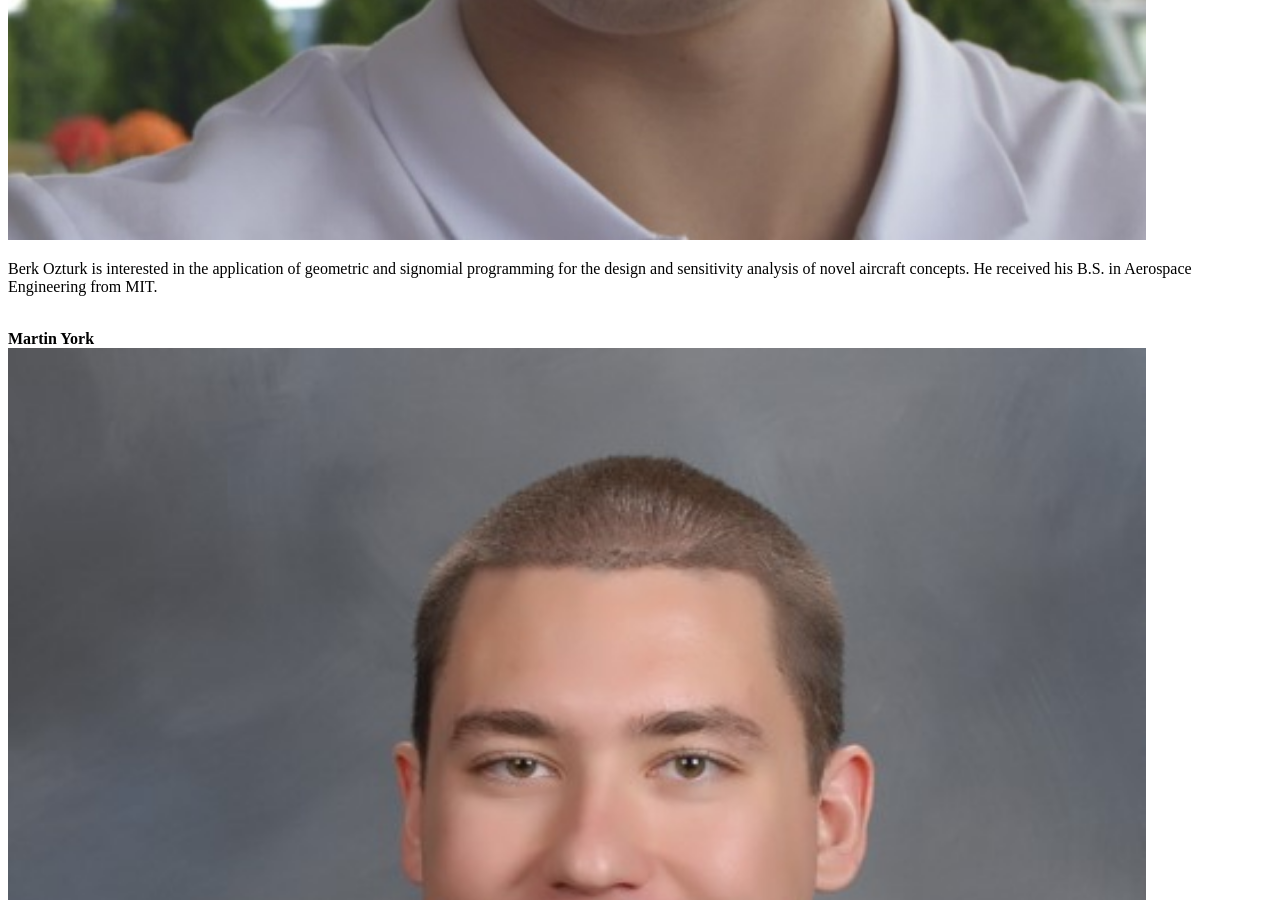
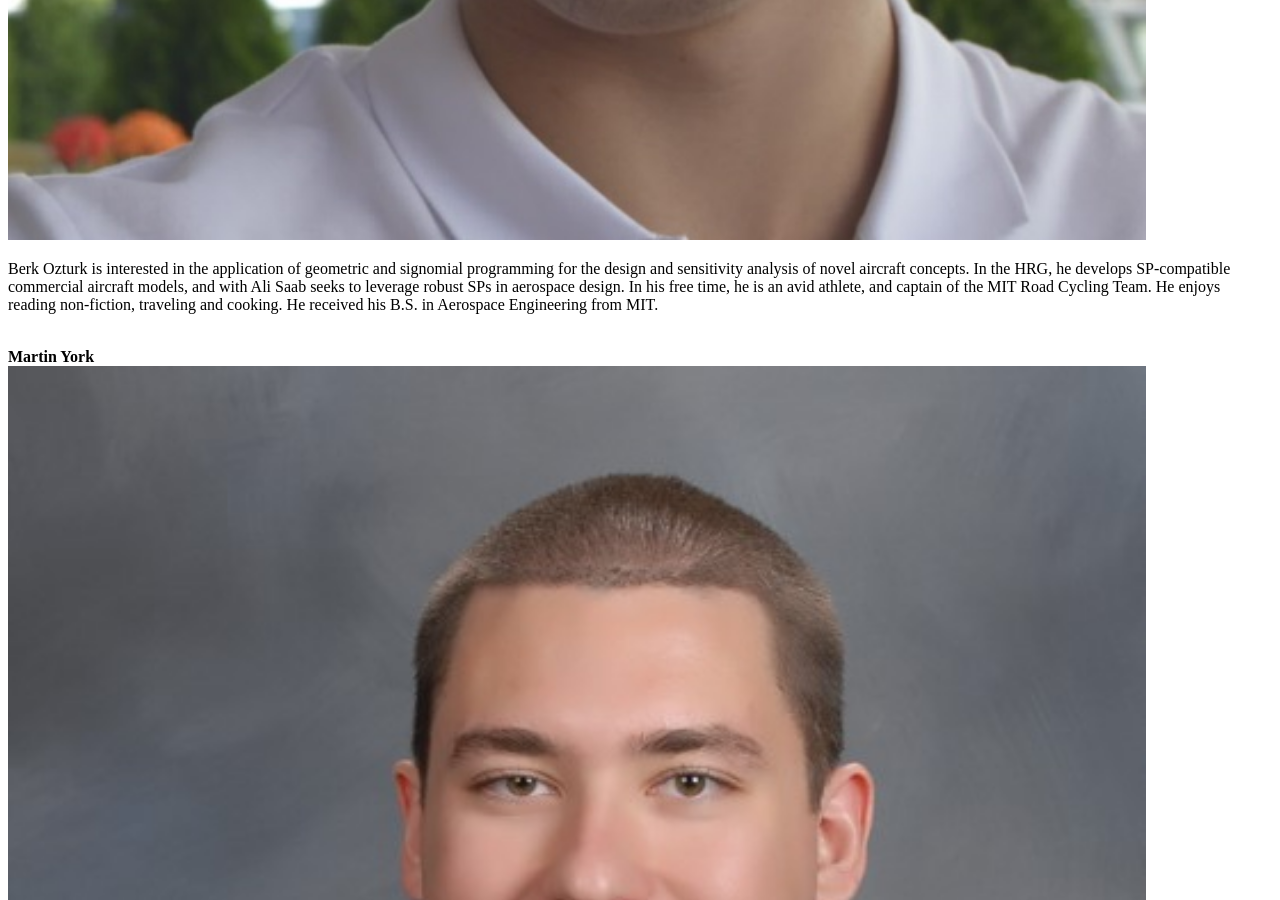
Before and after one commit to convexengineering/convexengineering.github.io, a Jekyll site: the page built from people/index.html, in a window 1280 px wide and 900 px high, scrolled down 7306 px. Built offline with Jekyll 4.4.1, drawn with Linux system fonts in a browser that asks for light colours.

Commit message:
Berk bio update.

```diff
--- a/_data/people.yml
+++ b/_data/people.yml
@@ -68,7 +68,9 @@ bozturk:
     img: berk.jpg
     webpage:
     bio: Berk Ozturk is interested in the application of geometric and signomial programming
-      for the design and sensitivity analysis of novel aircraft concepts.
+      for the design and sensitivity analysis of novel aircraft concepts. In the HRG, he develops SP-compatible
+      commercial aircraft models, and with Ali Saab seeks to leverage robust SPs in aerospace design. In his free time,
+      he is an avid athlete, and captain of the MIT Road Cycling Team. He enjoys reading non-fiction, traveling and cooking.
       He received his B.S. in Aerospace Engineering from MIT.
 
 mayork:
```
